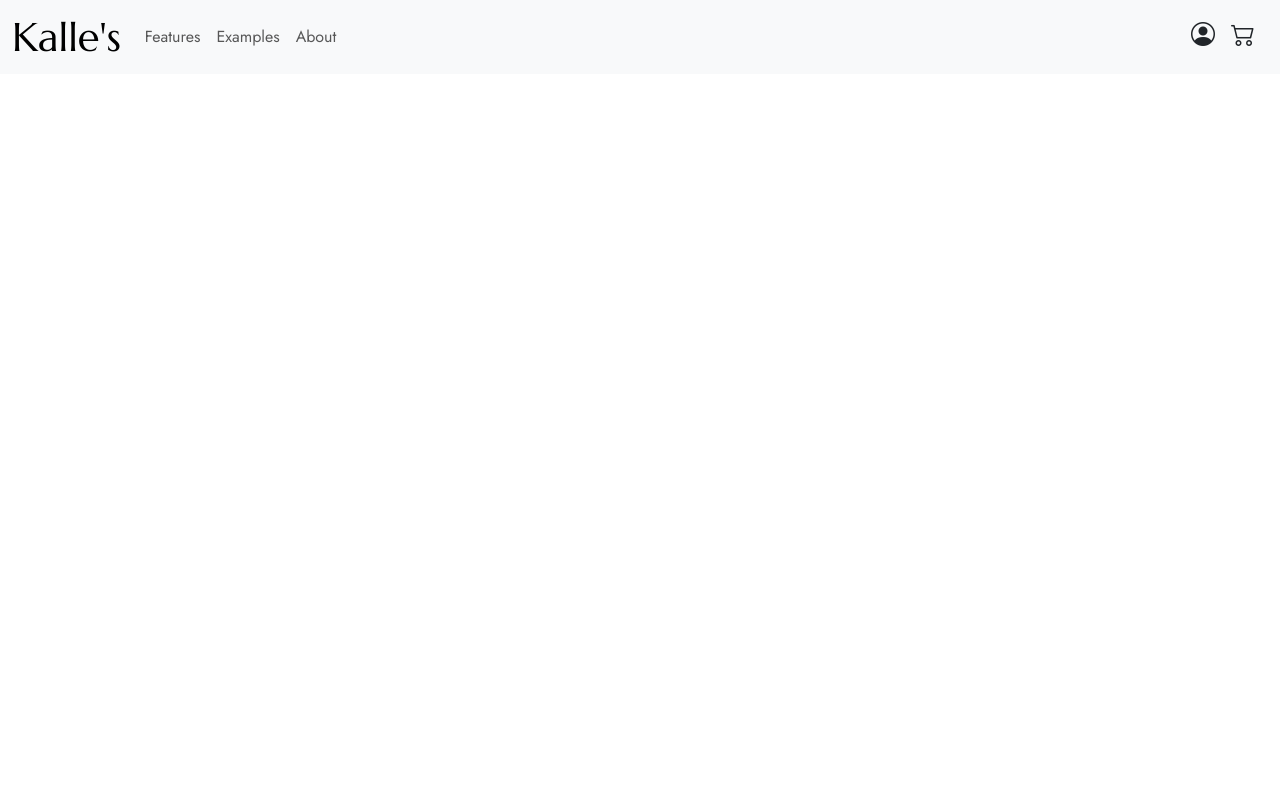
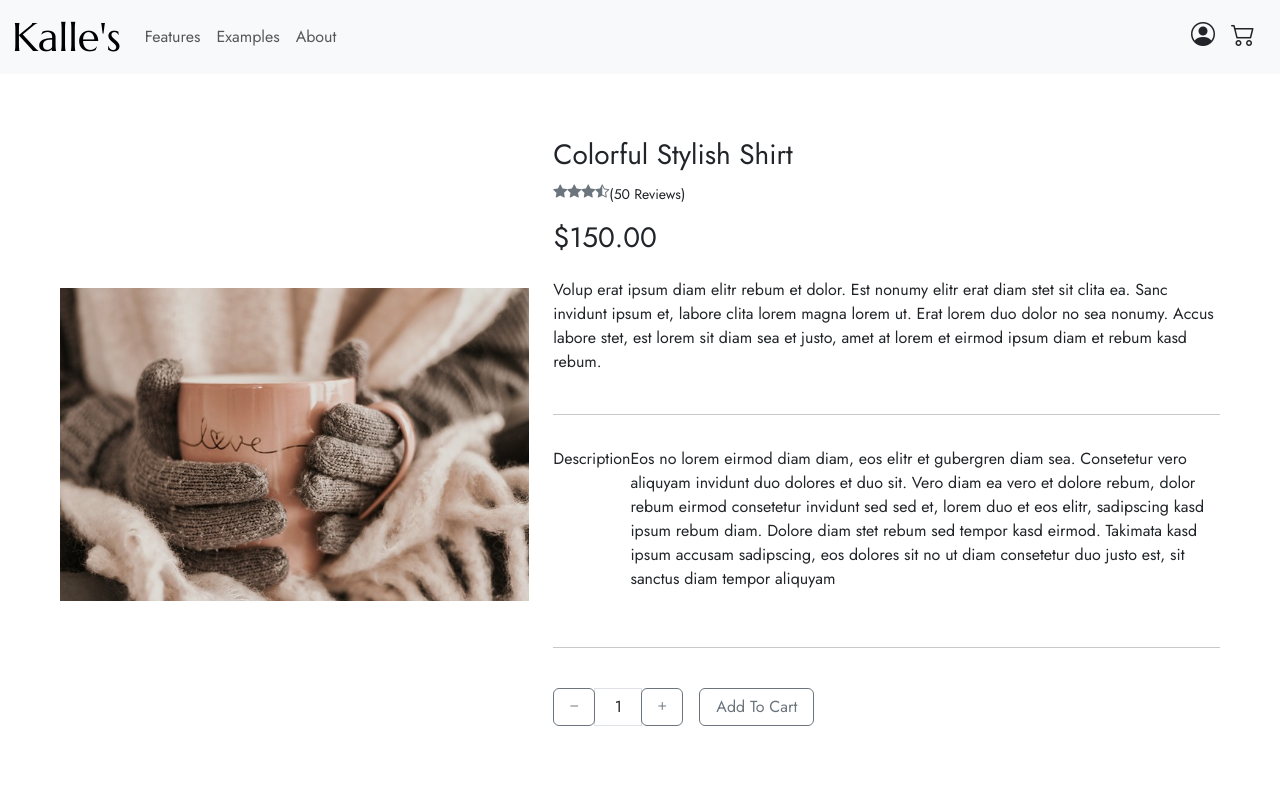
Before and after one commit to DerEns86/kalle-shop, an Angular app: page /details/1 in a window 1280 px wide. Before the commit this address led to /. Shown: the top 800 px of the page. Built offline with nearby package versions, Linux system fonts and the light colour scheme.

Commit message:
add product-details page template

```diff
--- a/src/app/app.component.html
+++ b/src/app/app.component.html
@@ -32,3 +32,5 @@
 </header>
 
 <router-outlet/>
+
+<app-footer />
--- a/src/app/app.component.ts
+++ b/src/app/app.component.ts
@@ -1,11 +1,12 @@
 import { Component } from '@angular/core';
 import { RouterLink, RouterOutlet } from '@angular/router';
 import { NgbCollapse } from '@ng-bootstrap/ng-bootstrap';
+import { FooterComponent } from './components/footer/footer.component';
 
 @Component({
   selector: 'app-root',
   standalone: true,
-  imports: [RouterOutlet, RouterLink, NgbCollapse],
+  imports: [RouterOutlet, RouterLink, NgbCollapse, FooterComponent],
   templateUrl: './app.component.html',
   styleUrl: './app.component.scss',
 })
--- a/src/app/app.routes.ts
+++ b/src/app/app.routes.ts
@@ -1,4 +1,8 @@
 import { Routes } from '@angular/router';
 import { MainComponent } from './pages/main/main.component';
+import { ProductDetailsComponent } from './pages/product-details/product-details.component';
 
-export const routes: Routes = [{ path: '', component: MainComponent }];
+export const routes: Routes = [
+  { path: '', component: MainComponent },
+  { path: 'details/:id', component: ProductDetailsComponent },
+];
--- a/src/app/pages/main/main.component.html
+++ b/src/app/pages/main/main.component.html
@@ -2,4 +2,3 @@
 <app-benefits />
 <app-categories-home />
 <app-popular-products/>
-<app-footer />
--- a/src/app/pages/main/main.component.ts
+++ b/src/app/pages/main/main.component.ts
@@ -3,7 +3,6 @@ import { HeroComponent } from '../../components/hero/hero.component';
 import { BenefitsComponent } from '../../components/benefits/benefits.component';
 import { CategoriesHomeComponent } from '../../components/catergories-home/categories-home.component';
 import { PopularProductsComponent } from '../../components/popular-products/popular-products.component';
-import { FooterComponent } from '../../components/footer/footer.component';
 
 @Component({
   selector: 'app-main',
@@ -13,7 +12,6 @@ import { FooterComponent } from '../../components/footer/footer.component';
     BenefitsComponent,
     CategoriesHomeComponent,
     PopularProductsComponent,
-    FooterComponent,
   ],
   templateUrl: './main.component.html',
   styleUrl: './main.component.scss',
--- /dev/null
+++ b/src/app/pages/product-details/product-details.component.html
@@ -0,0 +1,57 @@
+<section>
+  <div class="container-fluid py-5">
+    <div class="row px-xl-5">
+      <div class="col-lg-5 pb-5">
+        <img class="w-100 h-100 object-fit-contain" src="/assets/img/winter.jpg" alt="ProductName">
+      </div>
+
+      <div class="col-lg-7 pb-5">
+        <h3 class="font-weight-semi-bold">Colorful Stylish Shirt</h3>
+        <div class="d-flex mb-3">
+          <div class="text-secondary mr-2">
+            <small class="bi bi-star-fill"></small>
+            <small class="bi bi-star-fill"></small>
+            <small class="bi bi-star-fill"></small>
+            <small class="bi bi-star-half"></small>
+          </div>
+          <small class="pt-1">(50 Reviews)</small>
+        </div>
+        <h3 class="font-weight-semi-bold mb-4">$150.00</h3>
+        <p class="mb-4">Volup erat ipsum diam elitr rebum et dolor. Est nonumy elitr erat diam stet sit clita ea. Sanc
+          invidunt ipsum et, labore clita lorem magna lorem ut. Erat lorem duo dolor no sea nonumy. Accus labore stet,
+          est lorem sit diam sea et justo, amet at lorem et eirmod ipsum diam et rebum kasd rebum.</p>
+        <div class="d-flex mb-3">
+          <hr class="w-100">
+        </div>
+        <div class="d-flex mb-4">
+          <p>Description</p>
+          <p>Eos no lorem eirmod diam diam, eos elitr et gubergren diam sea. Consetetur vero aliquyam invidunt duo
+            dolores et duo sit. Vero diam ea vero et dolore rebum, dolor rebum eirmod consetetur invidunt sed sed et,
+            lorem duo et eos elitr, sadipscing kasd ipsum rebum diam. Dolore diam stet rebum sed tempor kasd eirmod.
+            Takimata kasd ipsum accusam sadipscing, eos dolores sit no ut diam consetetur duo justo est, sit sanctus
+            diam tempor aliquyam</p>
+        </div>
+        <div class="d-flex mb-3">
+          <hr class="w-100">
+        </div>
+        <div class="d-flex align-items-center mb-4 pt-2">
+          <div class="input-group quantity me-3" style="width: 130px;">
+            <div class="input-group-btn">
+              <button class="btn btn-outline-secondary">
+                <i class="bi bi-dash"></i>
+              </button>
+            </div>
+            <input type="text" class="form-control  text-center" value="1">
+            <div class="input-group-btn">
+              <button class="btn btn-outline-secondary">
+                <i class="bi bi-plus"></i>
+              </button>
+            </div>
+          </div>
+          <button class="btn btn-outline-secondary px-3"><i class="bi bi-shopping-cart mr-1"></i> Add To Cart</button>
+        </div>
+
+      </div>
+    </div>
+  </div>
+</section>
```
Also changed, not shown: src/app/components/catergories-home/catergories-home.component.ts (deleted, +0 -17 lines), src/app/pages/product-details/product-details.component.ts (added, +12 -0 lines), src/app/pages/product-details/product-details.component.scss (added), 1 other file (tests, documents, lock files or other folders).
